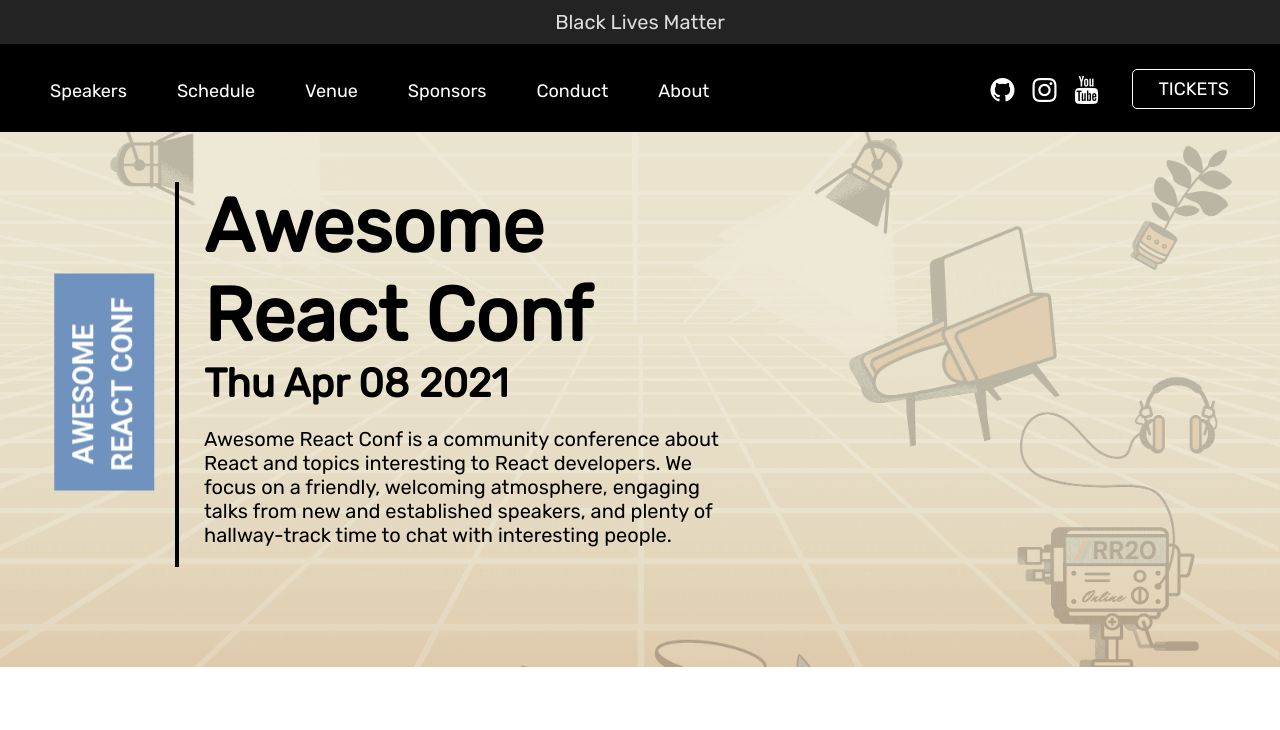
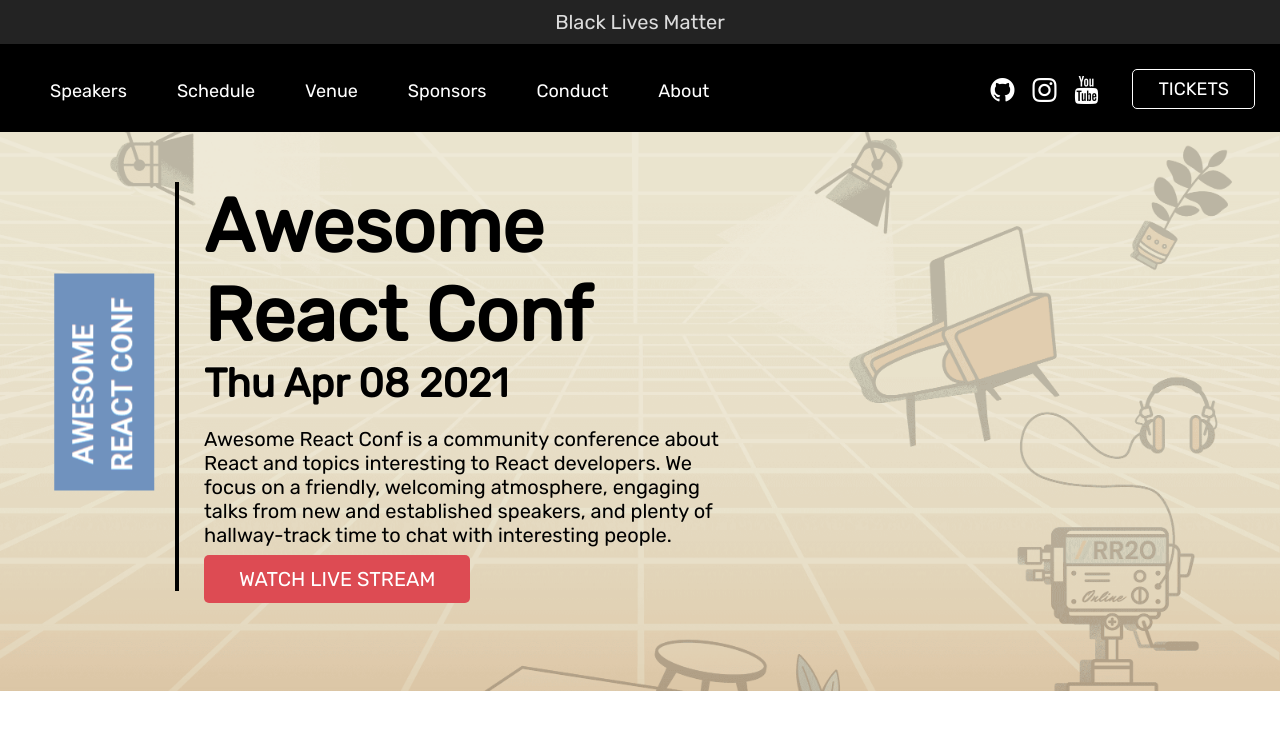
Before and after one commit to tuf75588/50-React-Projects-Part1, a React (Create React App) app in the folder 02-conference-schedule/: page / in a window 1280 px wide. Shown: the top 730 px of the page. Built offline with nearby package versions, Linux system fonts and the light colour scheme.

Commit message:
add live stream button for virtual attendees

```diff
--- a/02-conference-schedule/src/index.css
+++ b/02-conference-schedule/src/index.css
@@ -132,3 +132,13 @@
 .home_header_content h2 {
   font-size: 40px;
 }
+
+.live_stream {
+  text-transform: uppercase;
+  background: #dd4b53;
+  color: #fff;
+  box-shadow: 0 2px 4px rgb(0, 0, 0 / 10%);
+  font-size: 20px;
+  padding: 12px 35px;
+  border-radius: 5px;
+}
--- a/02-conference-schedule/src/shared/header.tsx
+++ b/02-conference-schedule/src/shared/header.tsx
@@ -35,6 +35,7 @@
             <h1>Awesome React Conf</h1>
             <h2>{new Date().toDateString()}</h2>
             <p>Awesome React Conf is a community conference about React and topics interesting to React developers. We focus on a friendly, welcoming atmosphere, engaging talks from new and established speakers, and plenty of hallway-track time to chat with interesting people.</p>
+            <div><a href="/live_stream" className="live_stream btn">Watch Live Stream</a></div>
           </div>
         </div>
       </div>
```
